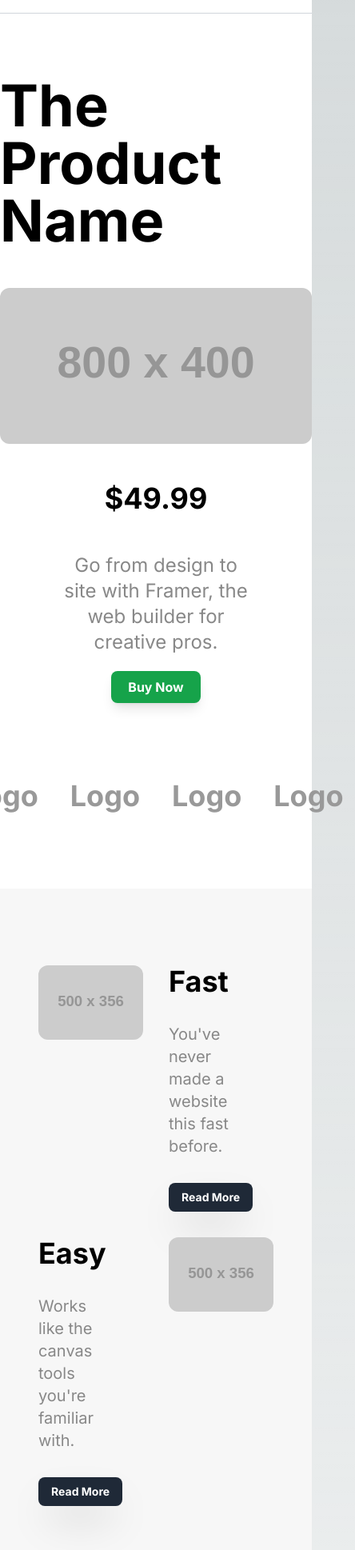
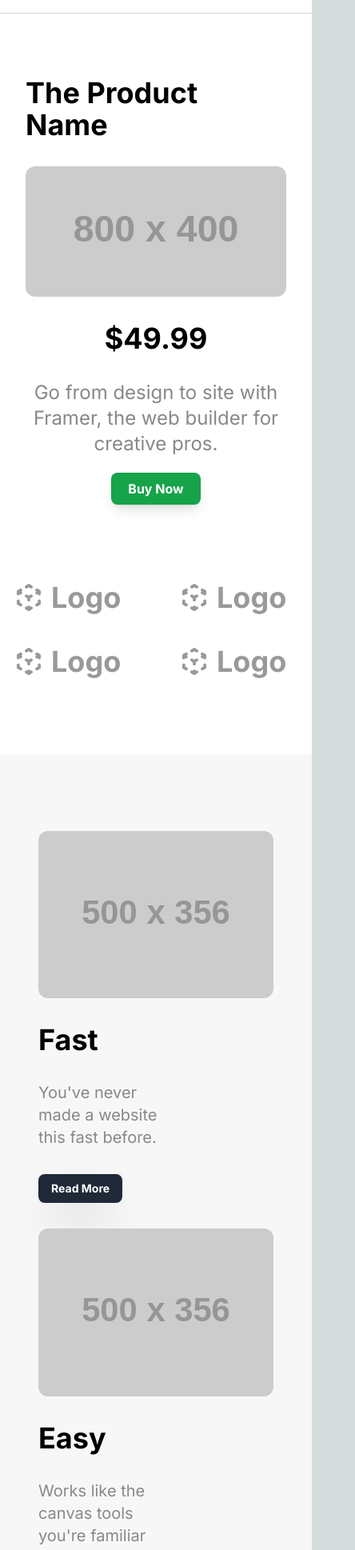
Before and after one commit to TallysonFreitas/shop-fullstack, a Next.js app: page / in a window 390 px wide. Shown: the part 40-1978 px from the top of the page at 80% size, 444 px wide, since content can reach past the window. Built offline with nearby package versions, Linux system fonts and the light colour scheme.

Commit message:
feat: implement mobile version

```diff
--- a/app/ui/Home.tsx
+++ b/app/ui/Home.tsx
@@ -1,4 +1,4 @@
-import { CheckCircleIcon } from '@heroicons/react/16/solid'
+import * as Icons from '@heroicons/react/16/solid'
 import Image from 'next/image'
 
 export function Header() {
@@ -30,8 +30,10 @@ export function Header() {
 
 export function ProductState() {
     return (
-        <div className="container mx-auto py-24 flex flex-col gap-12 items-center max-w-800">
-            <h1 className="text-7xl font-bold pt-10">The Product Name</h1>
+        <div className="container mx-auto px-8 md:px-12 lg:px-0 py-24 flex flex-col gap-8 md:gap-12 items-center max-w-800">
+            <h1 className="text-4xl md:text-6xl lg:text-7xl font-bold pt-10">
+                The Product Name
+            </h1>
             <Image
                 className="rounded-xl"
                 width={800}
@@ -41,7 +43,7 @@ export function ProductState() {
             />
             <p className="text-4xl font-semibold text-center">$49.99</p>
             <div className="flex flex-col gap-5 items-center">
-                <p className="w-3/5 text-center text-gray-888 text-2xl font-medium">
+                <p className="md:w-3/5 text-center text-gray-888 text-2xl font-medium">
                     Go from design to site with Framer, the web builder for
                     creative pros.
                 </p>
@@ -60,9 +62,13 @@ export function LogosFront() {
     const Logos = ['Logo', 'Logo', 'Logo', 'Logo']
 
     return (
-        <div className="container mx-auto flex justify-center items-center gap-10 pb-24">
+        <div className="container mx-auto grid grid-cols-2 md:flex justify-center items-center gap-10 pb-24 pl-4 md:pl-0">
             {Logos.map((each) => (
-                <p className="text-4xl text-gray-999 font-bold" key={each}>
+                <p
+                    className="text-4xl text-gray-999 font-bold flex items-center gap-2"
+                    key={each}
+                >
+                    <Icons.CubeTransparentIcon className="size-10" />
                     {each}
                 </p>
             ))}
@@ -72,7 +78,7 @@ export function LogosFront() {
 
 export function ProductsDetails() {
     return (
-        <div className="container mx-auto py-24 px-12 lg:px-24 grid grid-cols-2 gap-8">
+        <div className="container mx-auto py-24 px-12 lg:px-24 flex flex-col md:grid md:grid-cols-2 gap-8">
             <Image
                 src={'https://placehold.co/500x356/png'}
                 className="w-full rounded-xl"
@@ -92,7 +98,7 @@ export function ProductsDetails() {
                     Read More
                 </a>
             </div>
-            <div className="flex flex-col gap-8 justify-center items-start">
+            <div className="flex flex-col gap-8 justify-center items-start order-1 ">
                 <h2 className="font-bold text-4xl">Easy</h2>
                 <p className="font-medium text-xl text-gray-888 w-3/5">
                     Works like the canvas tools you&apos;re familiar with.
@@ -106,7 +112,7 @@ export function ProductsDetails() {
             </div>
             <Image
                 src={'https://placehold.co/500x356/png'}
-                className="w-full rounded-xl"
+                className="w-full rounded-xl md:order-2"
                 width={500}
                 height={356}
                 alt="imagem"
@@ -172,7 +178,7 @@ export function RelatedProducts() {
         },
     ]
     return (
-        <div className="container mx-auto py-24 px-10 lg:px-24 grid grid-cols-3 gap-5">
+        <div className="container mx-auto py-24 px-10 lg:px-24 flex flex-col md:grid md:grid-cols-3 gap-5">
             {Data.map((each) => (
                 <ItemProduct
                     key={each.prodTitle}
@@ -209,7 +215,7 @@ function ItemPlan({
             <ul className="flex flex-col gap-3 py-5">
                 {benefits.map((each) => (
                     <li className="flex items-center gap-2" key={each}>
-                        <CheckCircleIcon className="text-gray-333 size-7" />
+                        <Icons.CheckCircleIcon className="text-gray-333 size-7" />
                         <span className="text-sm text-gray-333 font-semibold">
                             {each}
                         </span>
@@ -264,7 +270,7 @@ export function Plans() {
     ]
 
     return (
-        <div className="container mx-auto py-24 px-10 lg:px-24 grid grid-cols-3 text-sm gap-5">
+        <div className="container mx-auto py-24 px-8 md:px-10 flex flex-col lg:px-24 md:grid md:grid-cols-3 text-sm gap-5">
             {PlansData.map((each) => (
                 <ItemPlan
                     key={each.plan}
@@ -295,9 +301,9 @@ export function Login() {
 export function Footer() {
     return (
         <footer className="bg-gray-222">
-            <div className="container mx-auto flex justify-between p-24 text-white">
+            <div className="container mx-auto flex flex-col gap-5 md:gap-0 md:flex-row justify-between p-24 text-white">
                 <p>© Framer Inc. 2023</p>
-                <ul className="flex gap-4">
+                <ul className="flex flex-col md:flex-row gap-4">
                     <li>Instagram</li>
                     <li>Facebook</li>
                 </ul>
```
